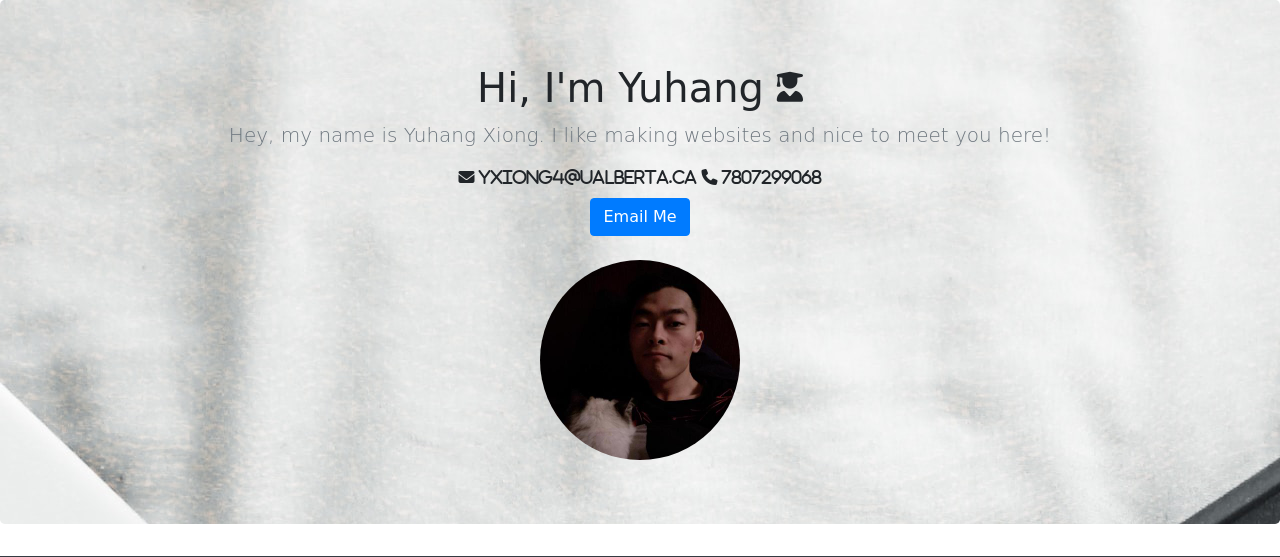
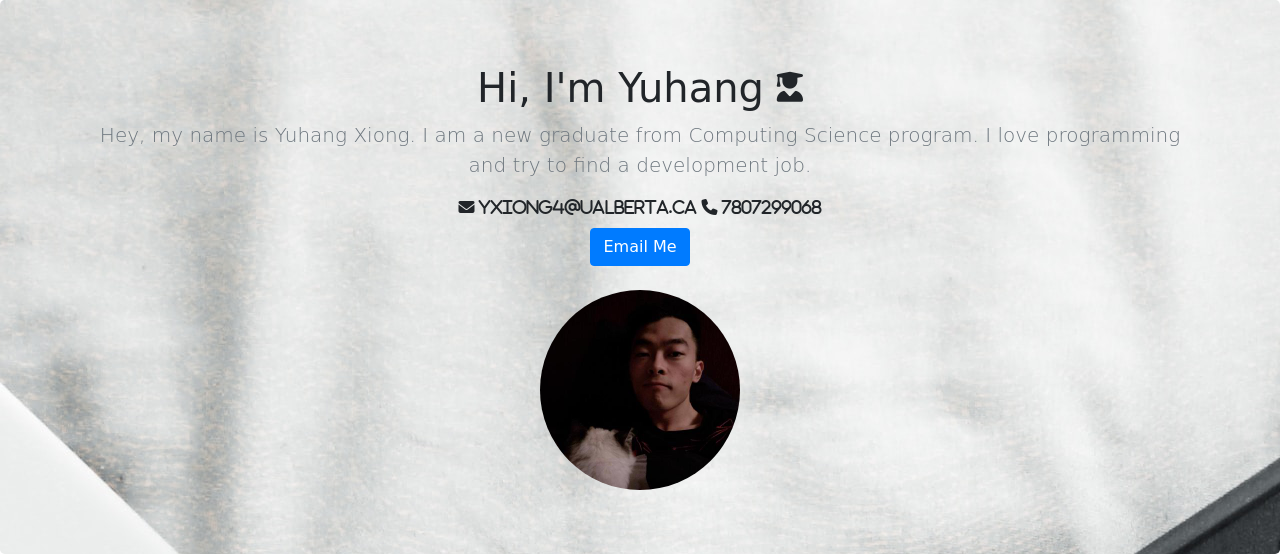
Before and after one commit to Chandler2015/Django-Portfolio, a Django app: page / in a window 1280 px wide. Shown: the part 56-613 px from the top of the page. Run offline with Django 3.2, Linux system fonts and the light colour scheme; data that the repository does not hold is empty; some libraries are stand-ins or nearby versions.

Commit message:
edit home page

```diff
--- a/project/templates/project/home.html
+++ b/project/templates/project/home.html
@@ -66,7 +66,7 @@
   <section class="jumbotron text-center"style="background-repeat:no-repeat;background-position: top; background-attachment: fixed;background-image: url('{% static "background.jpg"%}')">
     <div class="container">
       <h1 class="jumbotron-heading">Hi, I'm Yuhang <span class="fas fa-user-graduate fa-xs"></h1>
-      <p class="lead text-muted">Hey, my name is Yuhang Xiong. I like making websites and nice to meet you here!</p>
+      <p class="lead text-muted">Hey, my name is Yuhang Xiong. I am a new graduate from Computing Science program. I love programming and try to find a development job.</p>
       <p>
         <i class="fas fa-envelope"> yxiong4@ualberta.ca </i>
         <i class="fas fa-phone"> 7807299068 </i>
```
Also changed, not shown: 1 other file.
